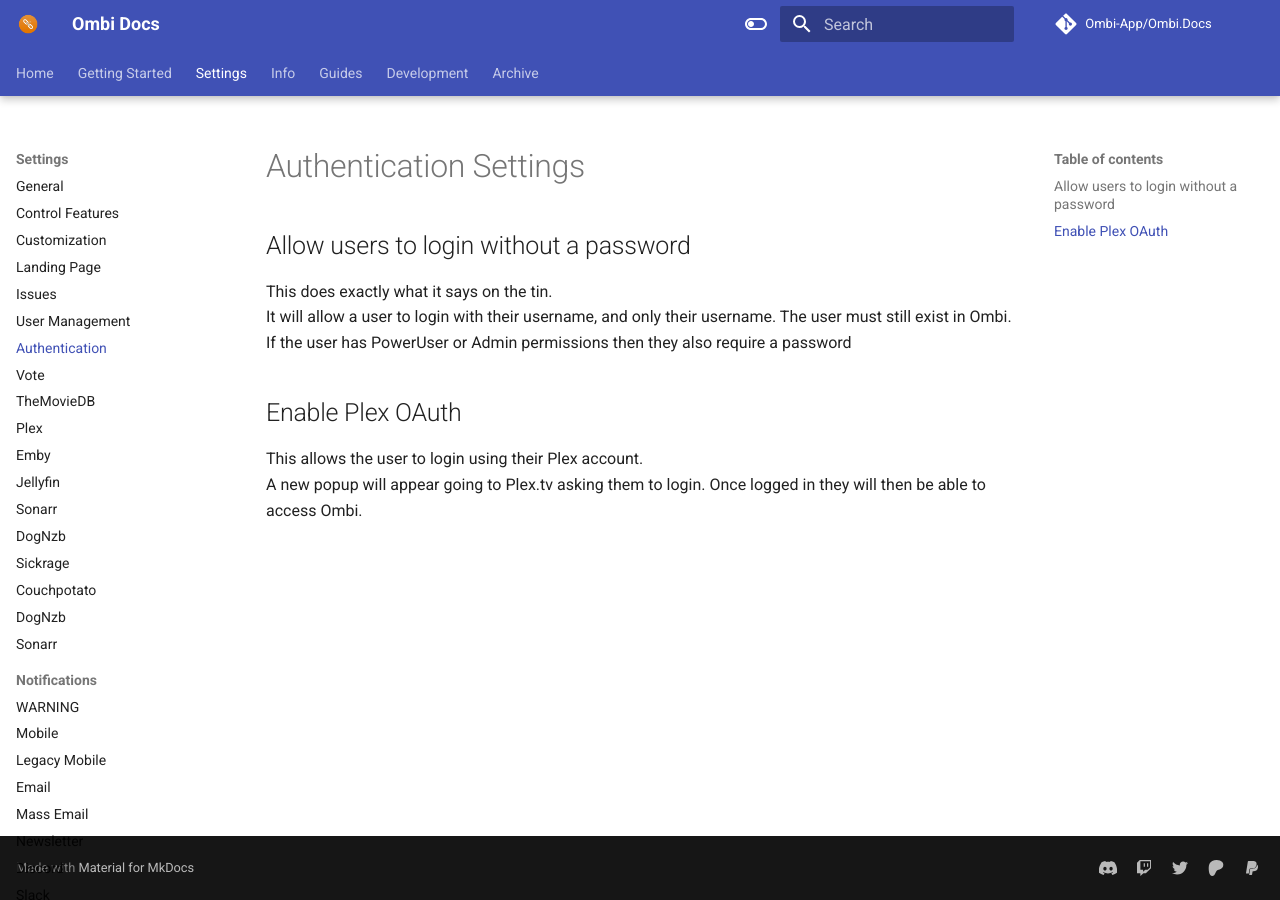
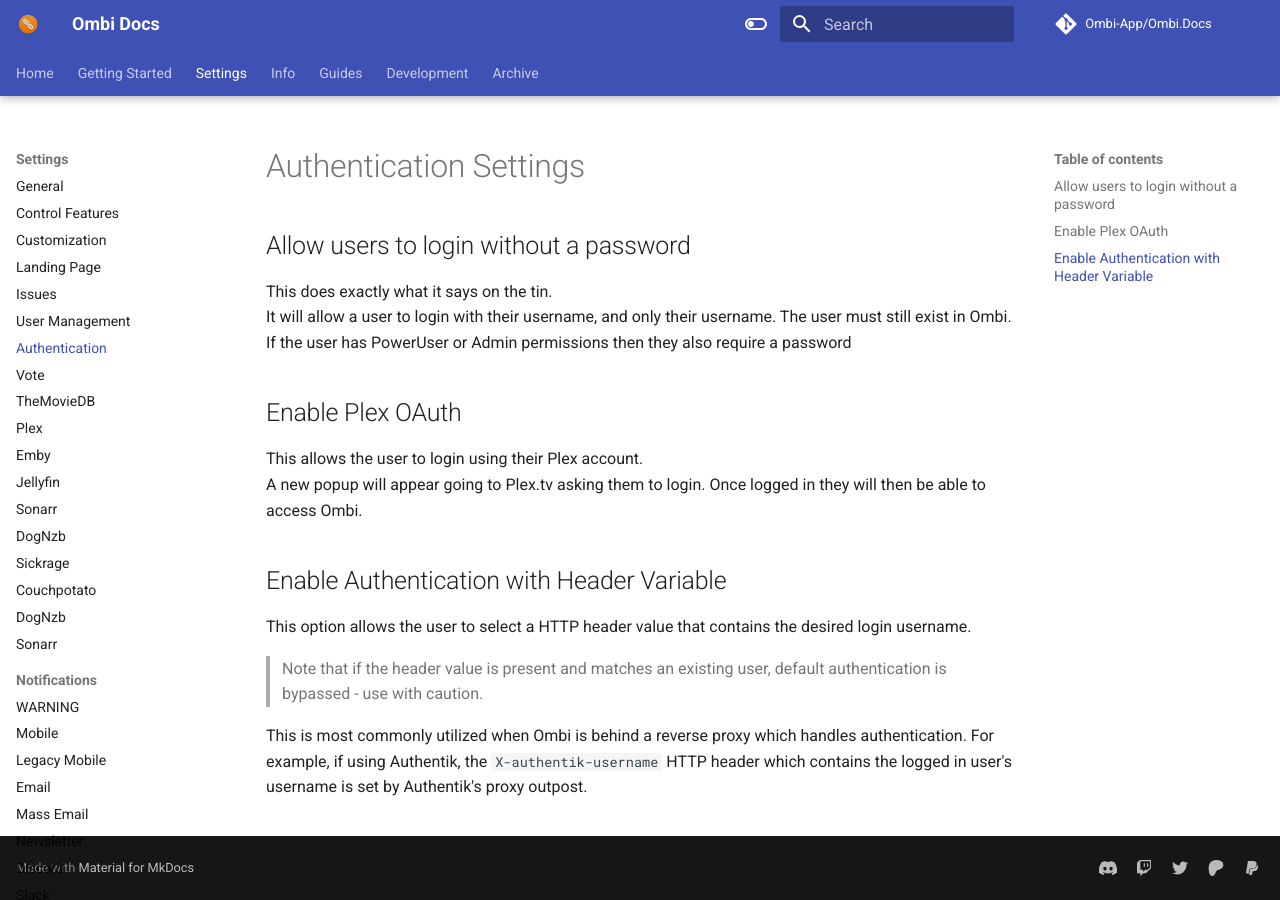
Before and after one commit to Ombi-app/Ombi.Docs, an MkDocs documentation site: the page built from docs/settings/authentication.md, in a window 1280 px wide. Built offline with MkDocs 1.6.1 and Material for MkDocs 9.7.7, drawn with Linux system fonts in a browser that asks for light colours; comment, search, counter and statistics services are not loaded.

Commit message:
Added documentation on Enable Authentication with Header Variable

```diff
--- a/docs/settings/authentication.md
+++ b/docs/settings/authentication.md
@@ -11,3 +11,11 @@
 
 This allows the user to login using their Plex account.
 A new popup will appear going to Plex.tv asking them to login. Once logged in they will then be able to access Ombi.
+
+## Enable Authentication with Header Variable
+
+This option allows the user to select a HTTP header value that contains the desired login username.
+> Note that if the header value is present and matches an existing user, default authentication is bypassed - use with caution.
+
+This is most commonly utilized when Ombi is behind a reverse proxy which handles authentication.
+For example, if using Authentik, the `X-authentik-username` HTTP header which contains the logged in user's username is set by Authentik's proxy outpost.
```
